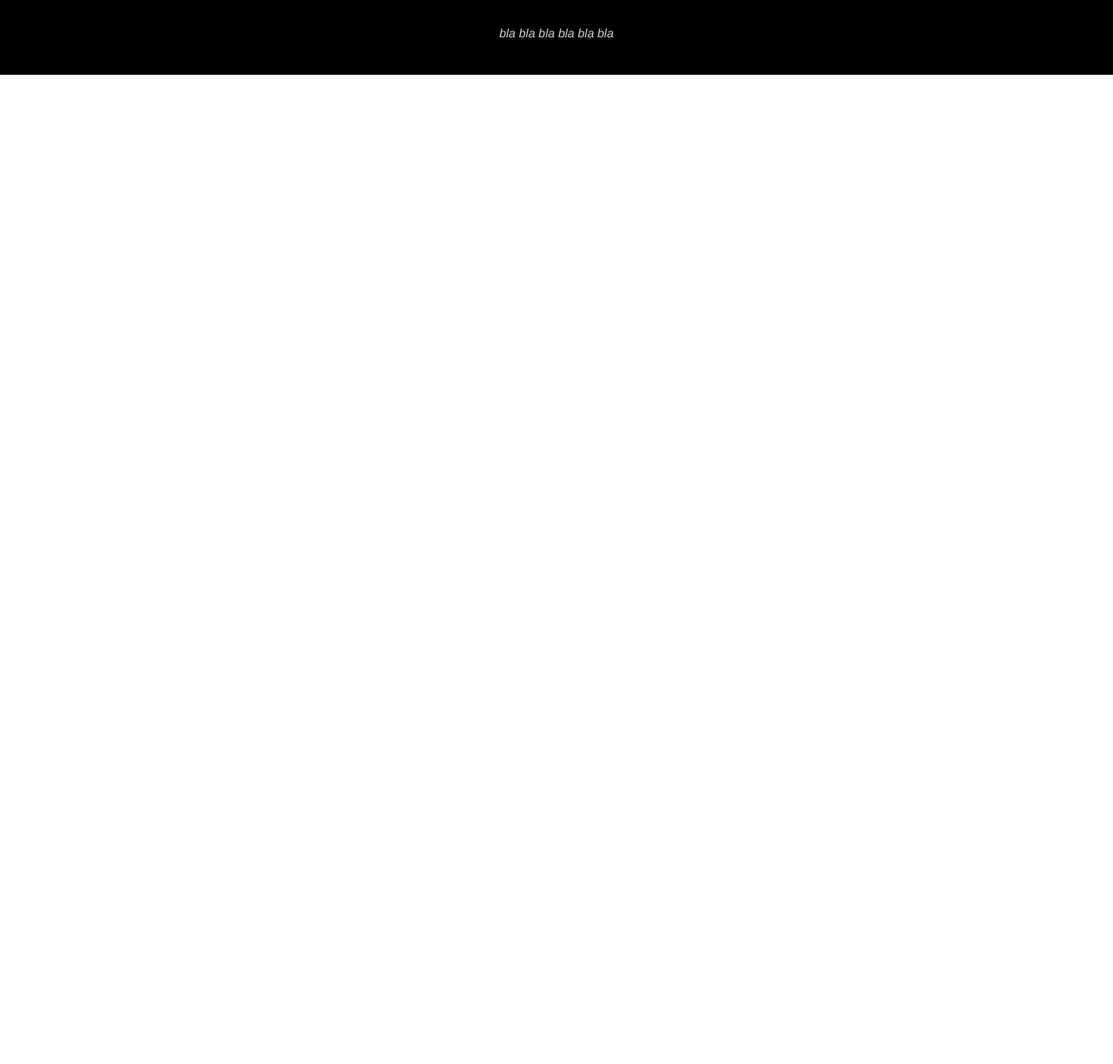
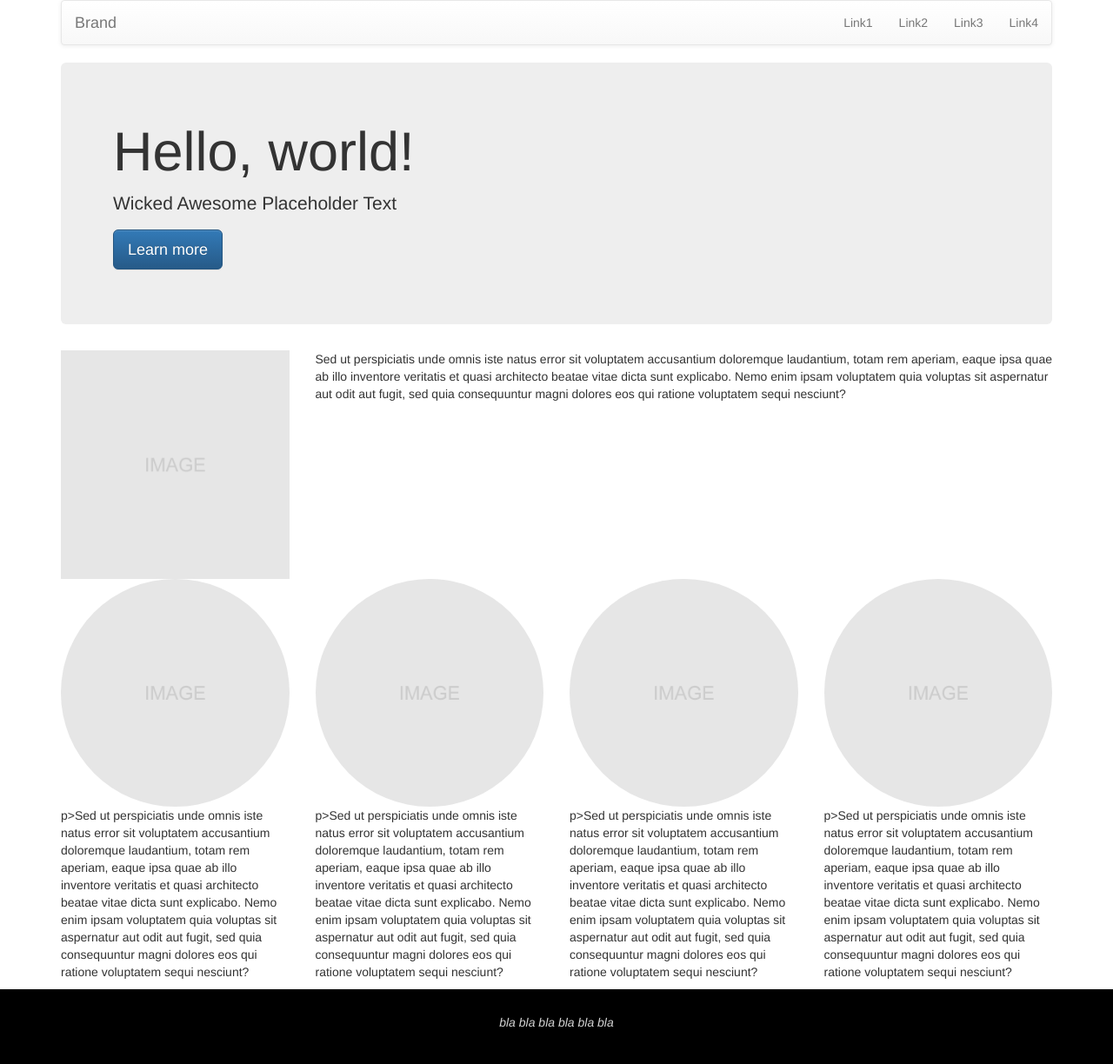
Before and after one commit to MartyBonacci/bootstrapchallenge, a PHP site: page / in a window 1280 px wide. Shown: the whole page at 87% size. Before the commit the page ends 86 px from the top, so only its background shows below. Run offline with PHP 8.4, Linux system fonts and the light colour scheme; some libraries are stand-ins or nearby versions.

Commit message:
added bootstrap placeholder content

```diff
--- a/index.php
+++ b/index.php
@@ -41,10 +41,88 @@
 		<!-- Custom CSS Goes Here -->
 
 	</head>
+
 	<body class="sfooter">
+
 		<div class="sfooter-content">
+			<div class="container">
+				<header>
+					<nav class="navbar navbar-default">
+						<div class="container-fluid">
+							<!-- Brand and toggle get grouped for better mobile display -->
+							<div class="navbar-header">
+								<a class="navbar-brand" href="#">Brand</a>
+							</div>
+							<ul class="nav navbar-nav navbar-right">
+								<li><a href="#">Link1</a></li>
+								<li><a href="#">Link2</a></li>
+								<li><a href="#">Link3</a></li>
+								<li><a href="#">Link4</a></li>
+							</ul>
+						</div><!-- /.container-fluid -->
+					</nav>
+				</header>
 
+				<div class="jumbotron">
+					<h1>Hello, world!</h1>
+					<p>Wicked Awesome Placeholder Text</p>
+					<p><a class="btn btn-primary btn-lg" href="#" role="button">Learn more</a></p>
+				</div>
+
+				<div class="row">
+					<div class="col-md-3">
+						<img src="images/placeholder-image600x600.png" class="img-responsive" alt="placeholder">
+					</div>
+					<div class="col-md-9">
+						<p>Sed ut perspiciatis unde omnis iste natus error sit voluptatem accusantium doloremque laudantium,
+						totam rem aperiam, eaque ipsa quae ab illo inventore veritatis et quasi architecto beatae vitae
+						dicta sunt explicabo. Nemo enim ipsam voluptatem quia voluptas sit aspernatur aut odit aut fugit,
+						sed quia consequuntur magni dolores eos qui ratione voluptatem sequi nesciunt?</p>
+
+					</div>
+				</div>
+
+				<div class="row">
+					<div class="col-md-3">
+						<img src="images/placeholder-image600x600.png" class="img-responsive img-circle" alt="placeholder">
+						p>Sed ut perspiciatis unde omnis iste natus error sit voluptatem accusantium doloremque laudantium,
+						totam rem aperiam, eaque ipsa quae ab illo inventore veritatis et quasi architecto beatae vitae
+						dicta sunt explicabo. Nemo enim ipsam voluptatem quia voluptas sit aspernatur aut odit aut fugit,
+						sed quia consequuntur magni dolores eos qui ratione voluptatem sequi nesciunt?</p>
+
+					</div>
+					<div class="col-md-3">
+						<img src="images/placeholder-image600x600.png" class="img-responsive img-circle" alt="placeholder">
+						p>Sed ut perspiciatis unde omnis iste natus error sit voluptatem accusantium doloremque laudantium,
+						totam rem aperiam, eaque ipsa quae ab illo inventore veritatis et quasi architecto beatae vitae
+						dicta sunt explicabo. Nemo enim ipsam voluptatem quia voluptas sit aspernatur aut odit aut fugit,
+						sed quia consequuntur magni dolores eos qui ratione voluptatem sequi nesciunt?</p>
+
+					</div>
+					<div class="col-md-3">
+						<img src="images/placeholder-image600x600.png" class="img-responsive img-circle" alt="placeholder">
+						p>Sed ut perspiciatis unde omnis iste natus error sit voluptatem accusantium doloremque laudantium,
+						totam rem aperiam, eaque ipsa quae ab illo inventore veritatis et quasi architecto beatae vitae
+						dicta sunt explicabo. Nemo enim ipsam voluptatem quia voluptas sit aspernatur aut odit aut fugit,
+						sed quia consequuntur magni dolores eos qui ratione voluptatem sequi nesciunt?</p>
+
+					</div>
+					<div class="col-md-3">
+						<img src="images/placeholder-image600x600.png" class="img-responsive img-circle" alt="placeholder">
+						p>Sed ut perspiciatis unde omnis iste natus error sit voluptatem accusantium doloremque laudantium,
+						totam rem aperiam, eaque ipsa quae ab illo inventore veritatis et quasi architecto beatae vitae
+						dicta sunt explicabo. Nemo enim ipsam voluptatem quia voluptas sit aspernatur aut odit aut fugit,
+						sed quia consequuntur magni dolores eos qui ratione voluptatem sequi nesciunt?</p>
+
+					</div>
+
+
+				</div>
+
+
+			</div>
 		</div>
+
 		<footer>
 			<p>bla bla bla bla bla bla</p>
 		</footer>
```
Also changed, not shown: images/placeholder-image600x600.png (added), images/placeholder-image960x500.jpg (added).
